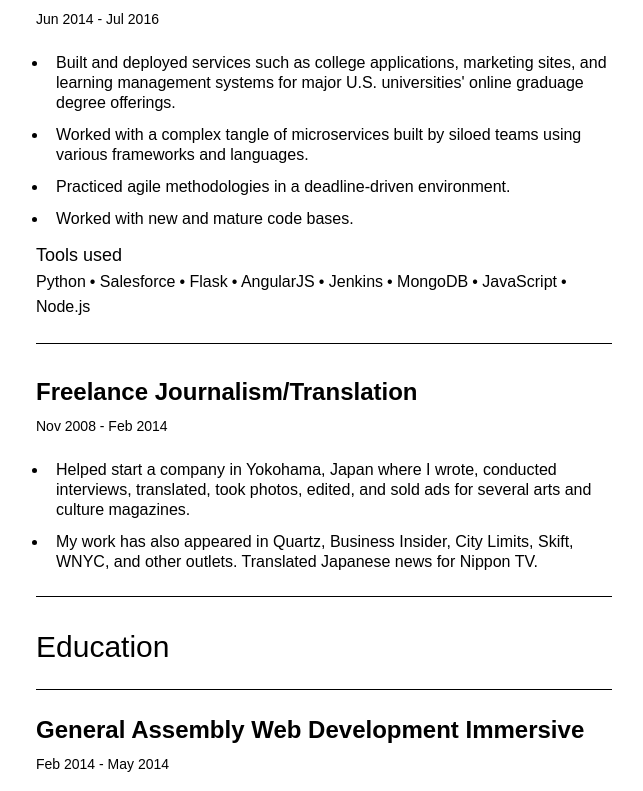
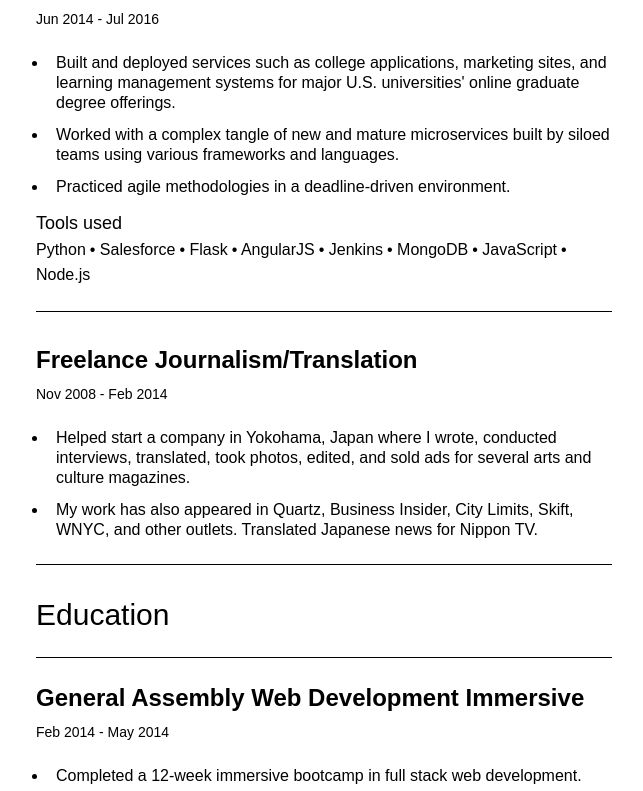
Before and after one commit to trivett/next-blog, a Next.js app: page /resume in a window 1280 px wide. Shown: the part 2589-3380 px from the top of the page, without its empty margins (316-959 px from the left). Built offline with nearby package versions, Linux system fonts and the light colour scheme.

Commit message:
spelling and brevity

```diff
--- a/app/resume/experience.ts
+++ b/app/resume/experience.ts
@@ -142,10 +142,9 @@ export const experienceData: WorkExperienceData = {
     title: "Implementation Engineer",
     dates: "Jun 2014 - Jul 2016",
     workDelivered: [
-      "Built and deployed services such as college applications, marketing sites, and learning management systems for major U.S. universities' online graduage degree offerings.",
-      "Worked with a complex tangle of microservices built by siloed teams using various frameworks and languages.",
+      "Built and deployed services such as college applications, marketing sites, and learning management systems for major U.S. universities' online graduate degree offerings.",
+      "Worked with a complex tangle of new and mature microservices built by siloed teams using various frameworks and languages.",
       "Practiced agile methodologies in a deadline-driven environment.",
-      "Worked with new and mature code bases.",
     ],
     toolsUsed: [
       "Python",
@@ -189,7 +188,7 @@ export const educationData: EducationData = {
     schoolName: "General Assembly Web Development Immersive",
     dates: "Feb 2014 - May 2014",
     stuffLearned: [
-      "Completed a 12-week immersive bootcamp in full stack webd evelopment.",
+      "Completed a 12-week immersive bootcamp in full stack web development.",
       "Learned basics of software engineering with a focus on Ruby on Rails, relational databases, and JavaScript.",
     ],
   },
```
